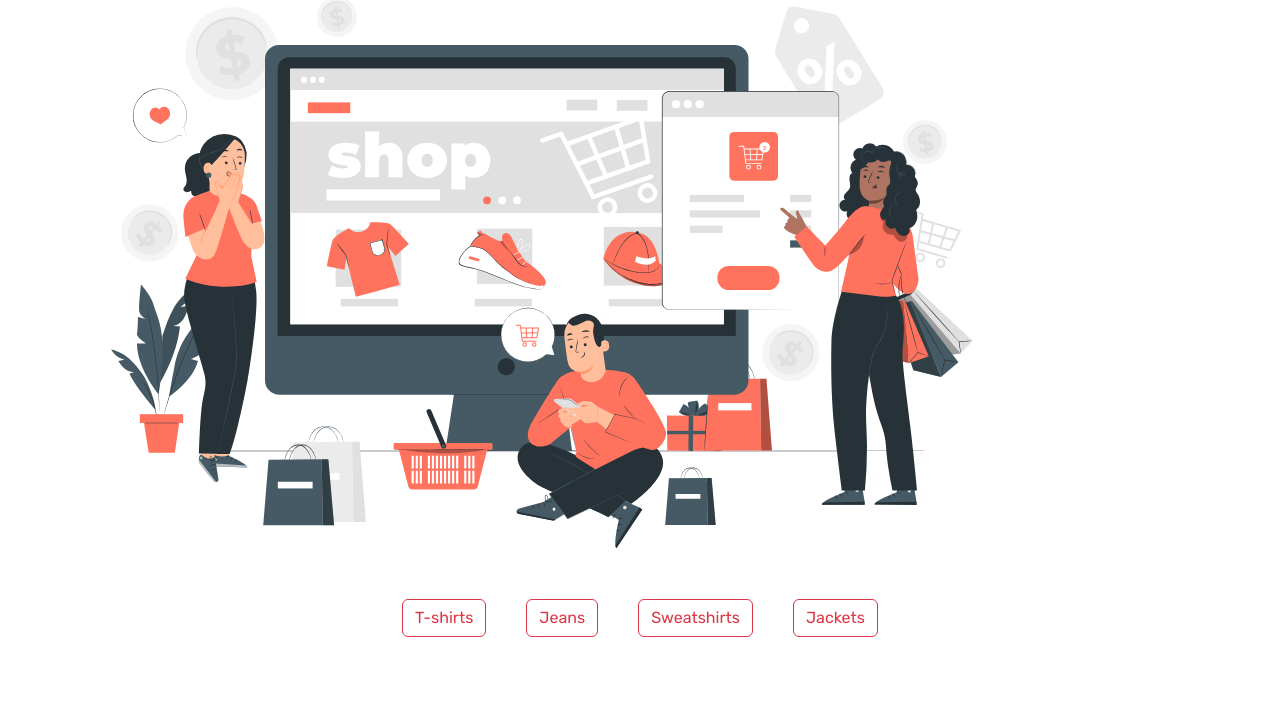
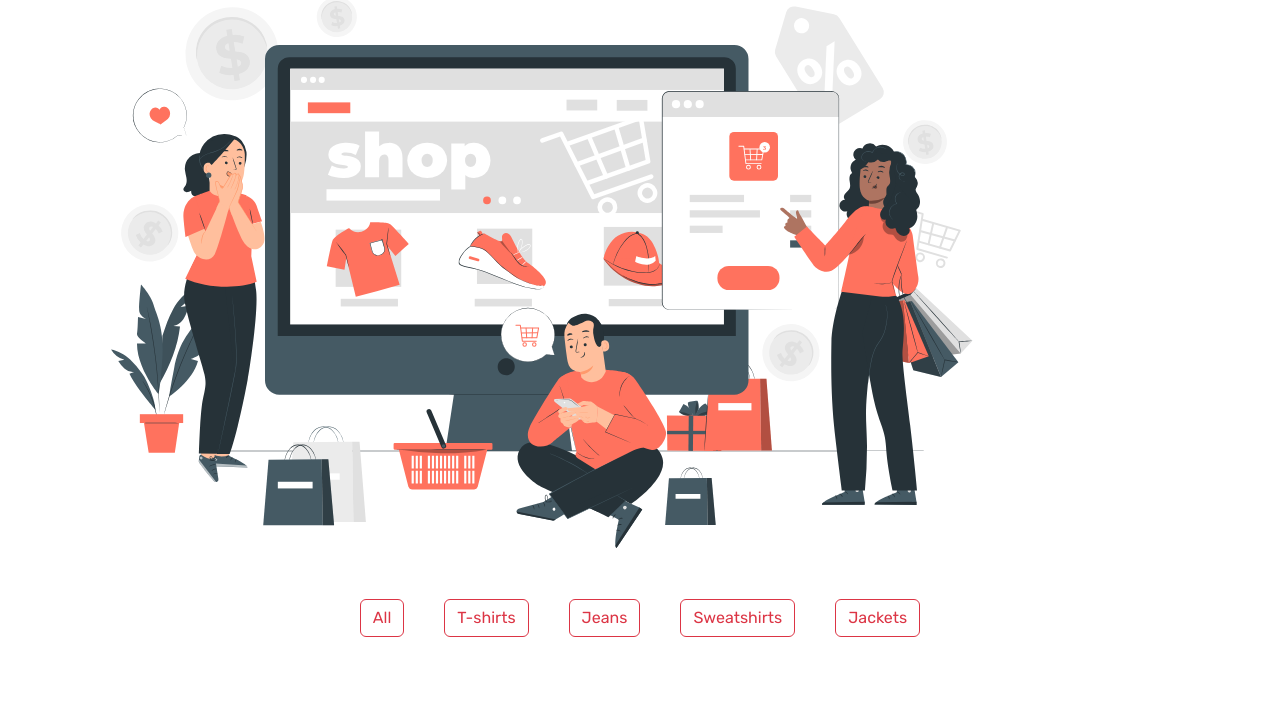
Before and after one commit to MR-M1CR0/JS-Ecommerce-Website, a website: page index.html in a window 1280 px wide. Shown: the part 83-800 px from the top of the page. Drawn offline with nearby package versions, Linux system fonts and the light colour scheme; no server answers.

Commit message:
Update index.html

```diff
--- a/index.html
+++ b/index.html
@@ -86,6 +86,9 @@
   <section class="categories-container pt-4">
     <div class="container">
       <div class="row justify-content-center">
+        <div class="col-auto">
+          <button class="btn btn-outline-danger mx-2 my-2">All</button>
+        </div>
         <div class="col-auto">
           <button class="btn btn-outline-danger mx-2 my-2">T-shirts</button>
         </div>
```
